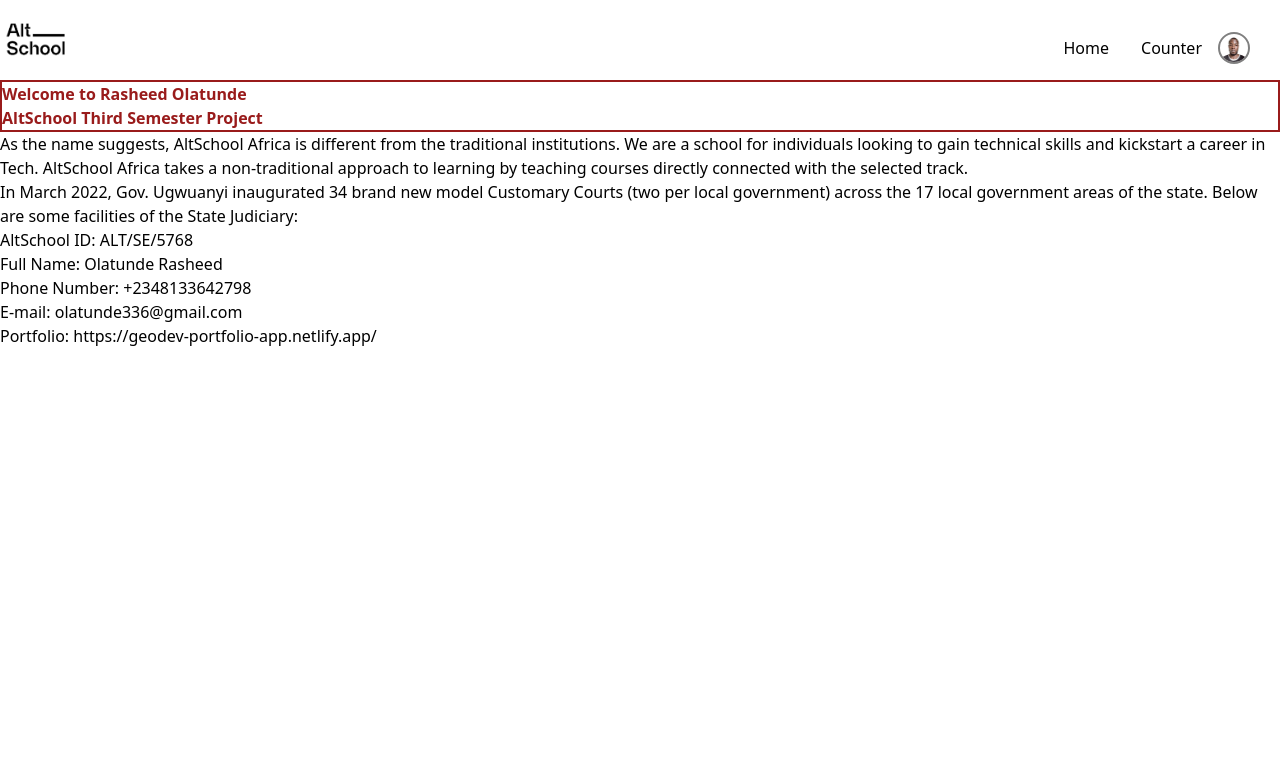
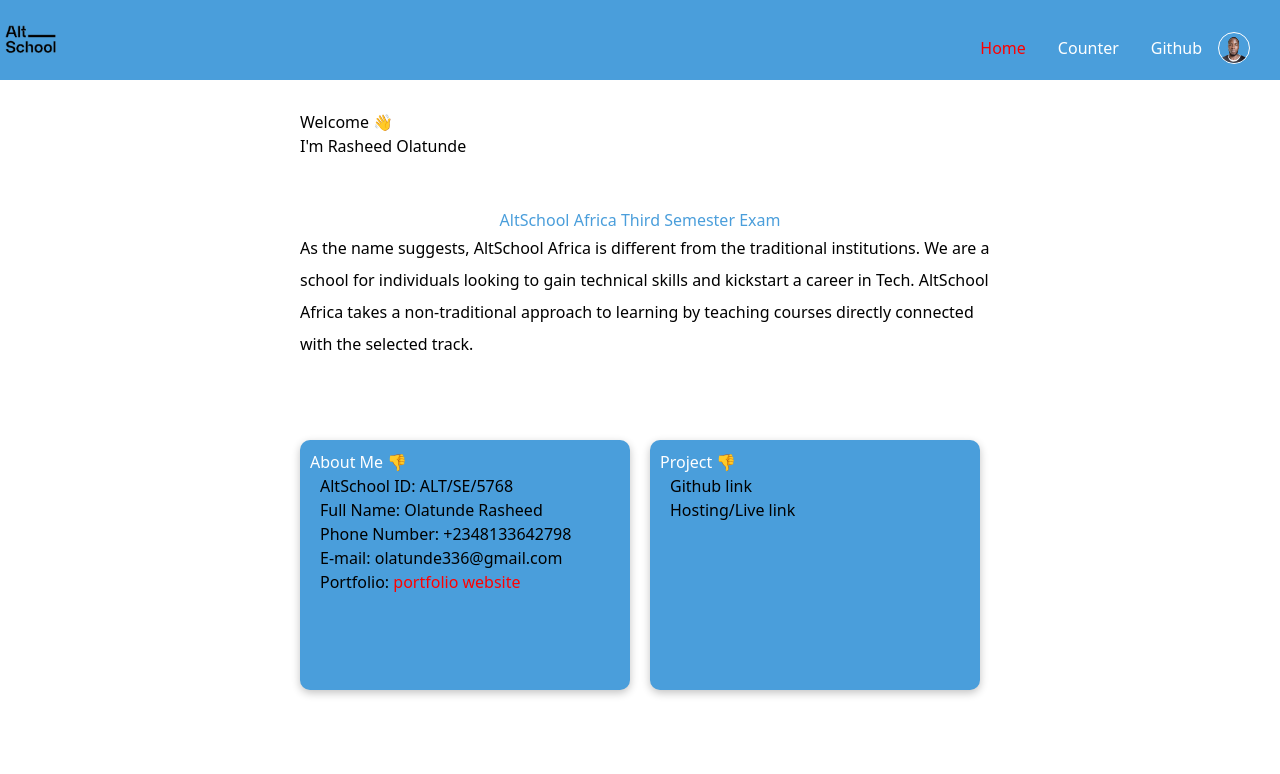
Before and after one commit to olatunde1998/AltSchool-Vue-Exam3, a Vue app: page / in a window 1280 px wide. Shown: the top 774 px of the page. Built offline with nearby package versions, Linux system fonts and the light colour scheme.

Commit message:
neccessary styling added and components were imported --- aboutMe, skillsUsed, footerSection and projectInfo

```diff
--- a/src/views/homePage.vue
+++ b/src/views/homePage.vue
@@ -11,6 +11,9 @@
       <nav>
         <RouterLink to="/">Home</RouterLink>
         <RouterLink to="/counter">Counter</RouterLink>
+        <a href="https://github.com/olatunde1998/AltSchool-Vue-Exam3">Github</a>
+
+        <div class="rasheed-box">
           <img
             alt="rasheed logo"
             class="rasheed-img"
@@ -18,110 +21,166 @@
             width="125"
             height="125"
           />
+        </div>
       </nav>
     </div>
   </header>
   <main>
-    <h3 class='text-red-800 font-bold border-2 border-red-800'>
-      Welcome to Rasheed Olatunde <br />
-      AltSchool Third Semester Project
+    <!-- altschool wrapper section-->
+    <div class="altschool-wrapper">
+      <h3 class="welcome">
+        Welcome 👋 <br />
+        I'm Rasheed Olatunde
       </h3>
-    <p>
-      As the name suggests, AltSchool Africa is different from the traditional
-      institutions. We are a school for individuals looking to gain technical
-      skills and kickstart a career in Tech. AltSchool Africa takes a
-      non-traditional approach to learning by teaching courses directly
-      connected with the selected track.
+      <div>
+        <h3 class="altschool-name">AltSchool Africa Third Semester Exam </h3>
+        <p class="altschool-history">
+          As the name suggests, AltSchool Africa is different from the
+          traditional institutions. We are a school for individuals looking to
+          gain technical skills and kickstart a career in Tech. AltSchool Africa
+          takes a non-traditional approach to learning by teaching courses
+          directly connected with the selected track.
         </p>
-    <p>
-      In March 2022, Gov. Ugwuanyi inaugurated 34 brand new model Customary
-      Courts (two per local government) across the 17 local government areas of
-      the state. Below are some facilities of the State Judiciary:
-    </p>
+      </div>
+    </div>
+    <div class="about-project">
       <!-- about the student-->
-    <p>
-      AltSchool ID: <span>{{ studentDetails.identification }}</span>
-    </p>
-    <p>
-      Full Name: <span> {{ studentDetails.fullName }}</span>
-    </p>
-    <p>
-      Phone Number: <span>{{ studentDetails.mobileNumber }}</span>
-    </p>
-    <p>
-      E-mail: <span>{{ studentDetails.email }}</span>
-    </p>
-    <p>
-      Portfolio:
-      <a href="https://geodev-portfolio-app.netlify.app/">{{
-        studentDetails.portfolioWebsite
-      }}</a>
-    </p>
+      <div class="about-wrapper">
+        <about-me />
+      </div>
+      <!--project section-->
+      <div class="project-wrapper">
+        <project-info />
+      </div>
+    </div>
+    <!-- skill/ technology used-->
+    <div class="skills">
+      <skills-used />
+    </div>
   </main>
+  <footer-section />
 </template>
 
-<script setup>
-import { reactive } from "@vue/reactivity";
+<script>
+import aboutMe from "@/components/aboutMe";
+import skillsUsed from "@/components/skillsUsed";
+import footerSection from "@/components/footerSection";
+import projectInfo from "@/components/projectInfo";
 
-const studentDetails = reactive({
-  fullName: "Olatunde Rasheed",
-  school: "AltSchool",
-  identification: "ALT/SE/5768",
-  email: "olatunde336@gmail.com",
-  mobileNumber: "+2348133642798",
-  portfolioWebsite: "https://geodev-portfolio-app.netlify.app/",
-});
-
+export default {
+  components: {
+    aboutMe,
+    skillsUsed,
+    footerSection,
+    projectInfo,
+  },
+};
 </script>
-
 
 <style>
 header {
   line-height: 1.5;
   max-height: 100vh;
-  display:flex;
+  display: flex;
   justify-content: space-between;
+  align-items: center;
+  max-width: 1440px;
+  background: #4f57cf;
+  vertical-align: center;
+  background: #4a9edb;
 }
+.altschool-wrapper {
+  margin-top: 30px;
+}
+.welcome{
+  padding-left: 10px;
+  margin-bottom: 50px;
+}
+.altschool-name{
+  text-align: center;
+  color: #4a9edb;
 
+}
+.altschool-history {
+  padding-left: 10px;
+  line-height:32px;
+}
 .logo {
   margin: 0 2rem 0 0;
-    width:70px;
-    height:70px;
+  width: 60px;
+  height: 60px;
 }
-.rasheed-img{
-  border-radius:50%;
-  border:2px solid gray;
-  width:32px;
-  height:32px;
-  margin-right:30px;
-
+.rasheed-img {
+  border-radius: 50%;
+  border: 1px solid white;
+  width: 32px;
+  height: 32px;
+  margin-right: 30px;
 }
-
 nav {
   width: 100%;
   font-size: 12px;
   text-align: center;
   margin-top: 2rem;
-  display:flex;
+  display: flex;
   align-items: center;
+  margin: auto 0;
 }
 
 nav a.router-link-exact-active {
-  color: var(--color-text);
+  color: #47c2e1;
+  text-decoration: none;
+  color: red;
 }
 
 nav a.router-link-exact-active:hover {
-  background-color: transparent;
+  color: red;
+  text-decoration: none;
 }
 
 nav a {
   display: inline-block;
   padding: 0 1rem;
   border-left: 1px solid var(--color-border);
+  text-decoration: none;
+  color: white;
 }
 
 nav a:first-of-type {
   border: 0;
+}
+main {
+  max-width: 700px;
+  margin: 0 auto;
+}
+.about-wrapper,.project-wrapper {
+  background: #4a9edb;
+  height: 250px;
+  padding-top:10px;
+  box-shadow: rgba(0, 0, 0, 0.24) 0px 3px 8px;
+  border-radius: 10px;
+  margin: 10px 10px;
+  padding:10px;
+}
+.about-project{
+  width:100%;
+  margin: 70px 0px;
+}
+.skills {
+  margin-bottom: 70px;
+  width: 100%;
+}
+@media (min-width: 768px) {
+
+.about-project{
+  display: flex;
+  justify-content: space-between;
+  width:100%;
+}
+.about-wrapper,.project-wrapper {
+ width: 50%;
+}
+
 }
 
 @media (min-width: 1024px) {
@@ -130,6 +189,10 @@
     place-items: center;
     justify-content: space-between;
     padding-right: calc(var(--section-gap) / 2);
+    max-width: 1440px;
+    margin: 0 auto;
+    box-sizing: border-box;
+    background: #4a9edb;
   }
 
   .logo {
@@ -146,10 +209,8 @@
     text-align: left;
     margin-left: -1rem;
     font-size: 1rem;
-
     padding: 1rem 0;
     margin-top: 1rem;
   }
 }
-
 </style>
```
Lines whose indentation alone changed are shown as unchanged.
